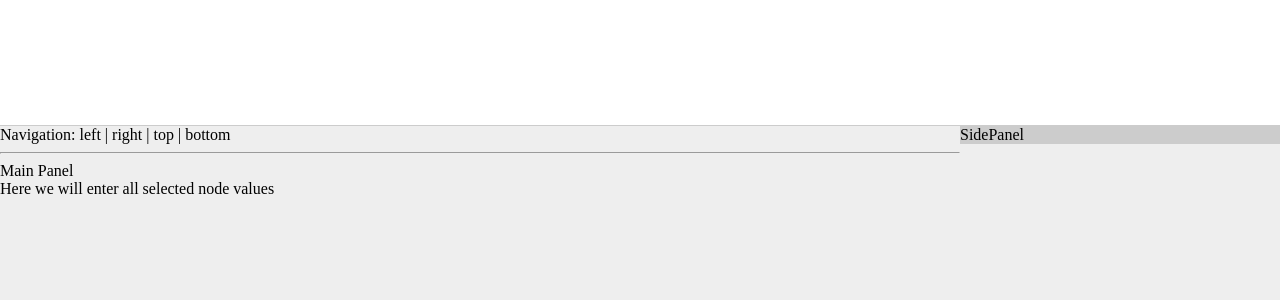
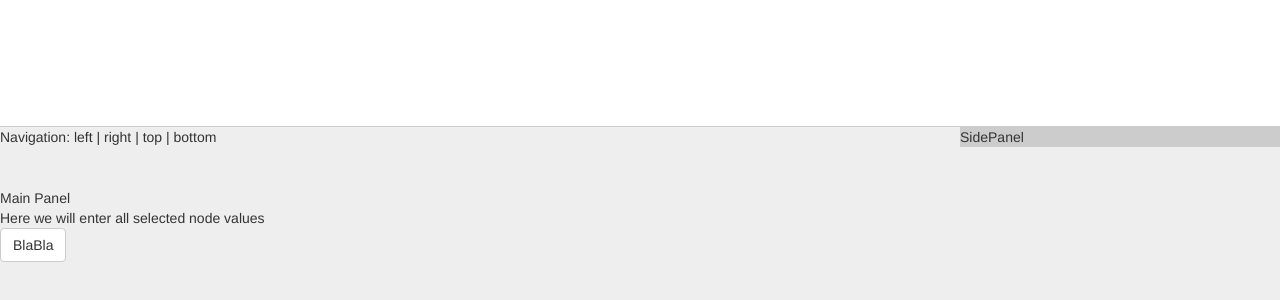
Before and after one commit to konimbo/Editable, a React app: page / in a window 1280 px wide. Shown: the part 354-654 px from the top of the page. Built offline with nearby package versions, Linux system fonts and the light colour scheme.

Commit message:
adds the react-bootstrap library

```diff
--- a/index.html
+++ b/index.html
@@ -3,6 +3,7 @@
   <head>
     <meta charset="utf-8">
     <title>Editable</title>
+    <link rel="stylesheet" href="https://maxcdn.bootstrapcdn.com/bootstrap/3.3.7/css/bootstrap.min.css" integrity="sha384-BVYiiSIFeK1dGmJRAkycuHAHRg32OmUcww7on3RYdg4Va+PmSTsz/K68vbdEjh4u" crossorigin="anonymous">
   </head>
   <body>
     <div id="upperPanel">
--- a/package.json
+++ b/package.json
@@ -27,6 +27,7 @@
     "babel-loader": "^7.1.4",
     "babel-preset-env": "^1.6.1",
     "react": "^16.2.0",
+    "react-bootstrap": "^0.32.1",
     "react-dom": "^16.2.0"
   }
 }
--- a/src/components/mainPanel.js
+++ b/src/components/mainPanel.js
@@ -1,5 +1,6 @@
 import React from 'react';
 import ReactDOM from 'react-dom';
+import { Button } from 'react-bootstrap';
 
 class MainPanel extends React.Component {
   render() {
@@ -8,6 +9,8 @@ class MainPanel extends React.Component {
         Main Panel
         <br />
         Here we will enter all selected node values
+        <br />
+        <Button>BlaBla</Button>
       </div>
     );
   }
```
Also changed, not shown: 1 other file.
